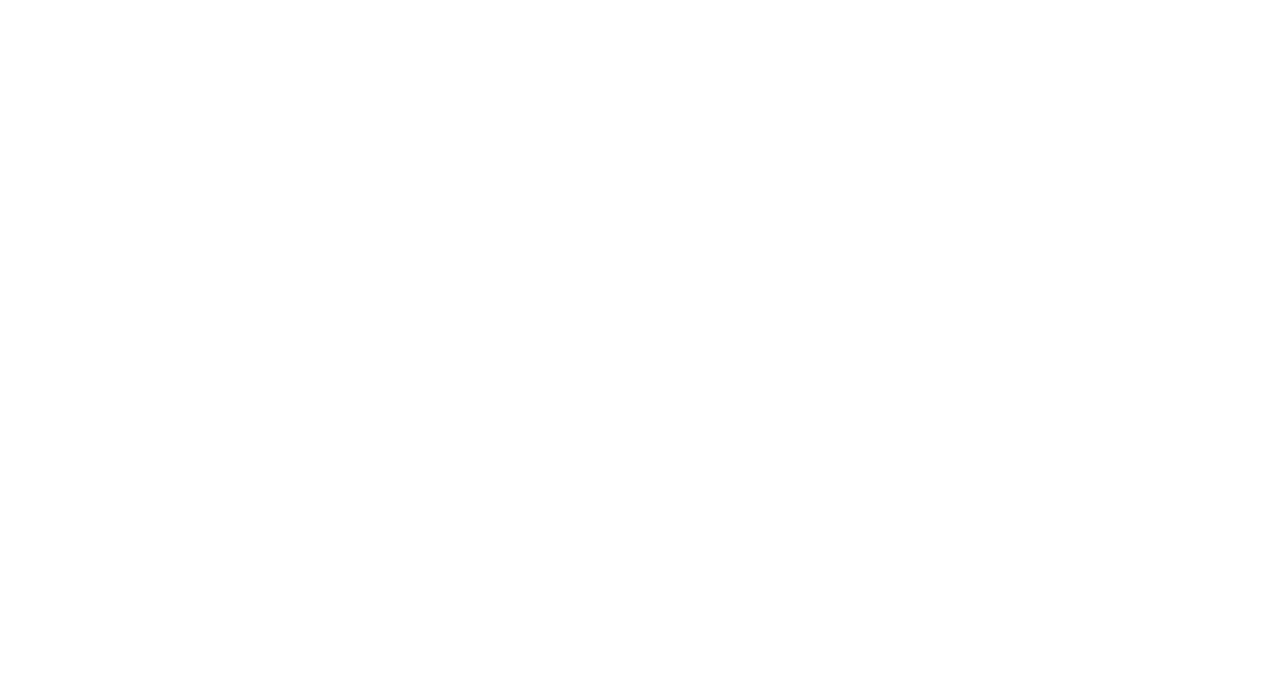
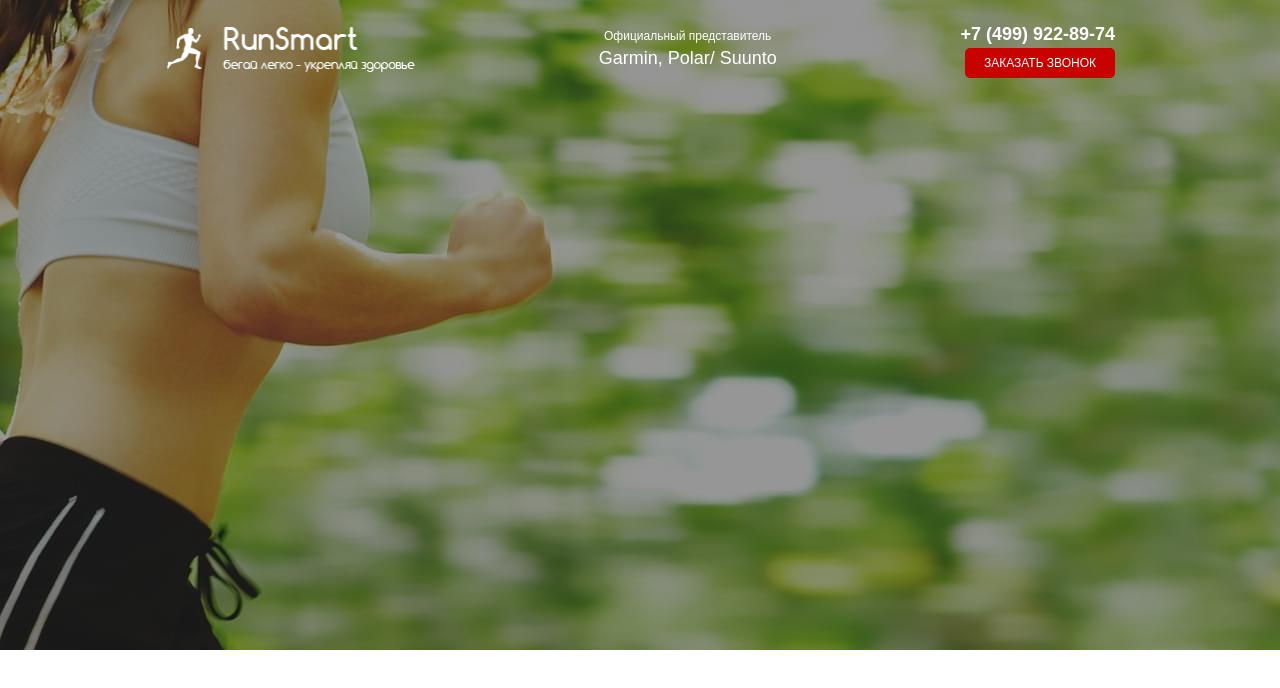
Before and after one commit to finesse-21/pulse.github.io, a website: page src/index.html in a window 1280 px wide. Drawn offline with Linux system fonts and the light colour scheme.

Commit message:
first commit

```diff
--- a/src/index.html
+++ b/src/index.html
@@ -7,10 +7,30 @@
     <title>Pulse</title>
     <link rel="stylesheet" href="css/font.css">
     <link rel="stylesheet" href="css/bootstrap-reboot.min.css">
-    <link rel="stylesheet" href="css/style.css">
+    <link rel="stylesheet" href="css/style.min.css">
+
 </head>
 <body>
 
+    <div class="promo">
+        <div class="container">
+            <header class="header">
+                <a href="#" class="header__logo">
+                    <img src="icons/firstscreen/logo.png" alt="logo">
+                </a>
+
+                <div class="header__official">
+                    Официальный представитель
+                    <span>Garmin, Polar/ Suunto</span>
+                </div>
+                <div class="header__contacts">
+                    <a href="+74999228974" class="header__phone">+7 (499) 922-89-74</a>
+
+                <button class="button">заказать звонок</button>
+            </div>
+            </header>
+        </div>
+    </div>
 
 </body>
 </html>
--- /dev/null
+++ b/src/sass/blocks/_buttons.scss
@@ -0,0 +1,12 @@
+.button {
+    width: 150px;
+    height: 30px;
+    border-radius: 5px;
+    background-color: $main-color;
+    border: none;
+    color: #ffffff;
+    font-size: 12px;
+    font-weight: 500;
+    text-transform: uppercase;
+
+}
--- /dev/null
+++ b/src/sass/blocks/_header.scss
@@ -0,0 +1,37 @@
+.header {
+    display: flex;
+    justify-content: space-between;
+    align-items: center;
+    &__logo {
+        width: 250px;
+        img {
+            width: 100%;
+        }
+    }
+    &__official {
+        color: #ffffff;
+        font-size: 12px;
+        font-weight: 500;
+        text-align: center;
+        span {
+            display: block;
+            font-size: 18px;
+        }
+    }
+    &__phone {
+        display: block;
+        color: #ffffff;
+        font-size: 18px;
+        font-weight: 700;
+        &:hover {
+            color: #fff;
+            text-decoration: none;
+        }
+
+    }
+    &__contacts {
+        display: flex;
+        flex-direction: column;
+        align-items: flex-end;
+    }
+}
--- /dev/null
+++ b/src/sass/blocks/_promo.scss
@@ -0,0 +1,5 @@
+.promo {
+    min-height: 650px;
+    padding: 21px 0 93px 0;
+    background: url(../img/firstscreen-bg.jpeg) center (center/cover) no-repeat;
+}
--- /dev/null
+++ b/src/sass/style.scss
@@ -0,0 +1,12 @@
+@import 'base/variables';
+* {
+    font-family: 'Museo Sans Cyrl', sans-serif;
+}
+
+.container {
+    max-width: 950px;
+    margin: 0 auto;
+}
+@import 'blocks/promo';
+@import 'blocks/header';
+@import 'blocks/buttons';
--- a/src/sccs/style.scss
+++ /dev/null
@@ -1,4 +0,0 @@
-@import 'variables';
-* {
-    font-family: 'Museo Sans Cyrl', sans-serif;
-}
```
Also changed, not shown: src/css/style.css (deleted), src/css/style.min.css (added), src/img/catalog/slider/1.jpeg (renamed from src/img/catalog/slider.jpeg), src/img/catalog/slider/2.jpeg (added), src/img/catalog/slider/3.jpeg (added), src/sass/base/_media.scss (added), src/sass/base/_mixins.scss (added), src/sass/base/_variables.scss (renamed from src/sccs/_variables.scss), 1 other file.
